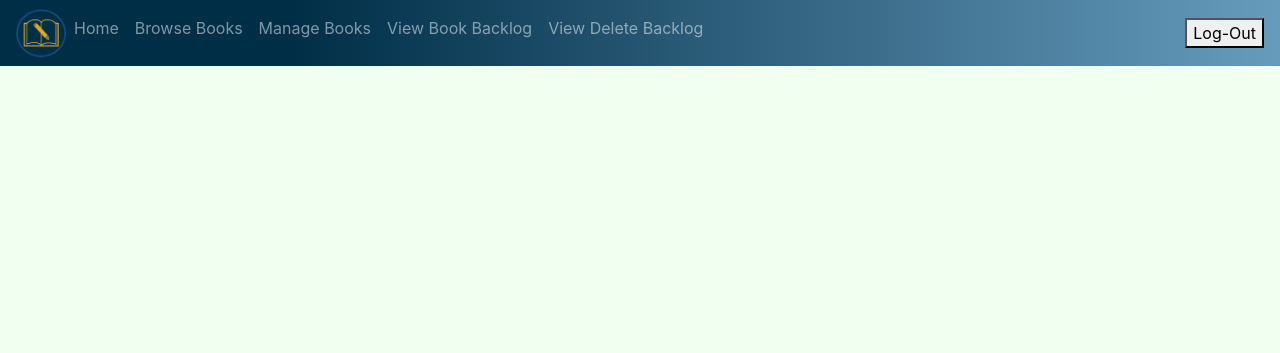
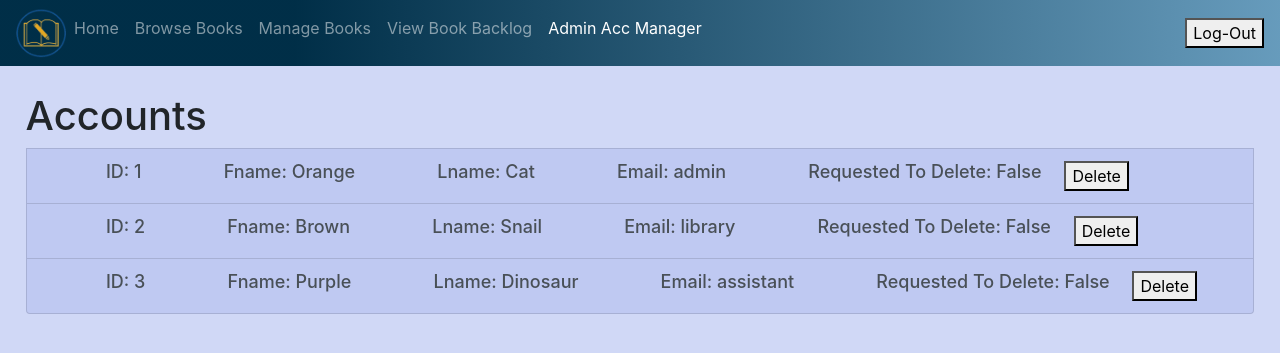
Before and after one commit to klam20/CMPE132-Library, a Flask app: page /view_delete_backlog in a window 1280 px wide. Shown: the top 353 px of the page. Run offline with Flask 3, Linux system fonts and the light colour scheme; a user stored in the database is signed in.

Commit message:
95% done

```diff
--- a/app/routes.py
+++ b/app/routes.py
@@ -9,28 +9,30 @@ from .models import *
 #Default Redirect to home
 @myapp_obj.route("/")
 def index():
-    initializeDB()
-    initializeBooks()
     return redirect('/home')
 
 #Home page
 
 @myapp_obj.route("/home", methods=['GET','POST'])
 def home():
+    initializeDB()      #Runs one time, afterwards it is blocked
+    initializeBooks()
     # Check if user is authenticated
     if current_user.is_authenticated:
         user_permissions = Permissions.query.filter_by(role=current_user.role).first()
         can_view_book_backlog = user_permissions.can_view_book_backlog
         can_view_accounts = user_permissions.can_view_accounts
-        can_request_checkout = user_permissions.can_request_checkout
-        can_approve_checkout = user_permissions.can_approve_checkout
-        can_modify_catalog = user_permissions.can_modify_catalog
-        can_modify_accounts = user_permissions.can_modify_accounts
 
         if request.method == 'POST':                                      #for logged in user
             if request.form.get('logOut') == 'Log-Out':
                 logout_user()
                 return redirect('/home')
+
+            elif request.form.get('Delete') == 'Delete':
+                getUser = User.query.filter_by(id=current_user.id).first()
+                getUser.user_request_delete = True
+                db.session.add(getUser)
+                db.session.commit()
 
         return render_template('home_logged_in.html',
                                can_view_book_backlog=can_view_book_backlog,
@@ -72,7 +74,7 @@ def register():
             flash(f'Account already exists')
             return redirect("/register")
         else:
-            new_user = User(email=form.email.data)
+            new_user = User(email=form.email.data, role="Student")
             new_user.set_password(form.password.data)
             db.session.add(new_user)
             db.session.commit()
@@ -90,16 +92,40 @@ def library():
         user_permissions = Permissions.query.filter_by(role=current_user.role).first()
         can_view_book_backlog = user_permissions.can_view_book_backlog
         can_view_accounts = user_permissions.can_view_accounts
-        can_request_checkout = user_permissions.can_request_checkout
-        can_approve_checkout = user_permissions.can_approve_checkout
         can_modify_catalog = user_permissions.can_modify_catalog
-        can_modify_accounts = user_permissions.can_modify_accounts
+
+
         return render_template('browse_books_logged_in.html', title='Catalog', bookCount=bookCount,
                                 books=books, can_view_book_backlog=can_view_book_backlog,
-                                can_view_accounts=can_view_accounts)
+                                can_view_accounts=can_view_accounts, can_modify_catalog=can_modify_catalog)
 
     else:
         return render_template('browse_books_logged_out.html', title='Catalog', bookCount=bookCount, books=books)
+
+@myapp_obj.route("/modify_catalog", methods=['POST'])
+def modifycatalog():
+    user_permissions = Permissions.query.filter_by(role=current_user.role).first()
+    if request.method == "POST":
+        can_modify_catalog = user_permissions.can_modify_catalog
+        if (can_modify_catalog):    #Check perm just to be sure
+            #Obtain post contents
+            bookname = request.form.get('bookname')
+            author = request.form.get('author')
+            synopsis = request.form.get('synopsis')
+            genre = request.form.get('genre')
+            stock = request.form.get('stock')
+            #Commit the book
+            newBook = Book(name=bookname, author=author, synopsis=synopsis)
+            db.session.add(newBook)
+            db.session.commit()
+            #Use book id to add attributes of book
+            book = Book.query.filter_by(name=bookname).first()
+            bookAttr = BookAttributes(book_id = book.id, genre = genre, stock_quantity=stock)
+            #Commit the attributes
+            db.session.add(bookAttr)
+            db.session.commit()
+    return redirect('/browse_books')
+
 
 @myapp_obj.route('/browse_books/<int:book_id>', methods=['GET','POST'])        #URL varies to view different email messages
 def bookView(book_id):
@@ -113,32 +139,34 @@ def bookView(book_id):
         can_view_book_backlog = user_permissions.can_view_book_backlog
         can_view_accounts = user_permissions.can_view_accounts
         can_request_checkout = user_permissions.can_request_checkout
-        can_approve_checkout = user_permissions.can_approve_checkout
-        can_modify_catalog = user_permissions.can_modify_catalog
-        can_modify_accounts = user_permissions.can_modify_accounts
 
         if request.method == 'POST':
             if request.form.get('Borrow') == 'Borrow':
-                if (attributes.stock_quantity > 0):
-                    flash(f'You borrowed one book, check your log for approval')
-                    #Update stock
-                    attributes.stock_quantity = attributes.stock_quantity - 1
+                if (can_request_checkout == True):
+                    if (attributes.stock_quantity > 0):
+                        flash(f'You borrowed one book, check your log for approval')
+                        #Update stock
+                        attributes.stock_quantity = attributes.stock_quantity - 1
 
-                    #Update user back log
-                    new_userbook = UserBooks(user_id=current_user.id, book_id=book_id, approved="Pending")
+                        #Update user back log
+                        new_userbook = UserBooks(user_id=current_user.id, book_id=book_id, approved="Pending")
 
-                    #Update library back log
-                    new_backlog = CheckoutApproval(user_id=current_user.id, book_id=book_id)
+                        #Update library back log
+                        new_backlog = CheckoutApproval(user_id=current_user.id, book_id=book_id)
 
-                    #Add & Commit
-                    db.session.add(new_userbook)
-                    db.session.add(new_backlog)
-                    db.session.commit()
+                        #Add & Commit
+                        db.session.add(new_userbook)
+                        db.session.add(new_backlog)
+                        db.session.commit()
 
+                    else:
+                        flash(f'Out of stock')
                 else:
-                    flash(f'Sorry! Out of stock')
+                    flash(f'No permission')
                 return redirect('/browse_books/' + str(book_id))
-        return render_template('view_book_logged_in.html', title='Catalog', book=book, attributes=attributes, can_view_book_backlog=can_view_book_backlog, can_view_accounts=can_view_accounts)
+        return render_template('view_book_logged_in.html', title='Catalog', book=book,
+                                attributes=attributes, can_view_book_backlog=can_view_book_backlog,
+                                can_view_accounts=can_view_accounts, )
     else:
         if request.method == 'POST':
             if request.form.get('Borrow') == 'Borrow':
@@ -166,10 +194,7 @@ def book_backlog():
     user_permissions = Permissions.query.filter_by(role=current_user.role).first()
     can_view_book_backlog = user_permissions.can_view_book_backlog
     can_view_accounts = user_permissions.can_view_accounts
-    can_request_checkout = user_permissions.can_request_checkout
     can_approve_checkout = user_permissions.can_approve_checkout
-    can_modify_catalog = user_permissions.can_modify_catalog
-    can_modify_accounts = user_permissions.can_modify_accounts
     #Obtain the book backlog using userBooks
     backlog_count = CheckoutApproval.query.count()
     checkout_backlog = CheckoutApproval.query.all()
@@ -177,49 +202,52 @@ def book_backlog():
     if request.method == "POST":
         #Obtain the user and book associated through the post request
         #Checkout query and also set the approver role now
+        if (can_approve_checkout == True):
 
-        if request.form.get('approve'):
-            #Approve
-            id, user_id, book_id = getUserBook(request.form.get('approve'))
-            checkout = CheckoutApproval.query.filter_by(id=id, user_id=user_id, book_id=book_id).first()
-            checkout.approver = current_user.role
+            if request.form.get('approve'):
+                #Approve
+                id, user_id, book_id = splitFunction(request.form.get('approve'))
+                checkout = CheckoutApproval.query.filter_by(id=id, user_id=user_id, book_id=book_id).first()
+                checkout.approver = current_user.role
 
-            #UserBooks query
-            userBooks = UserBooks.query.filter_by(id=id, user_id=user_id, book_id=book_id).first()
+                #UserBooks query
+                userBooks = UserBooks.query.filter_by(id=id, user_id=user_id, book_id=book_id).first()
 
-            #Decisions
-            checkout.decision = "Approved"
-            checkout.approver = current_user.role
-            userBooks.approved = "Approved"
-            userBooks.start_time = datetime.now()
-            #Do not decrement book stock
-            db.session.add(userBooks)
-            db.session.add(checkout)
-            flash(f'Approved')
-        elif request.form.get('deny'):
-            #Deny
-            id, user_id, book_id = getUserBook(request.form.get('deny'))
+                #Decisions
+                checkout.decision = "Approved"
+                checkout.approver = current_user.role
+                userBooks.approved = "Approved"
+                userBooks.start_time = datetime.now()
+                #Do not decrement book stock
+                db.session.add(userBooks)
+                db.session.add(checkout)
+                flash(f'Approved')
+            elif request.form.get('deny'):
+                #Deny
+                id, user_id, book_id = splitFunction(request.form.get('deny'))
 
-            checkout = CheckoutApproval.query.filter_by(id=id, user_id=user_id, book_id=book_id).first()
+                checkout = CheckoutApproval.query.filter_by(id=id, user_id=user_id, book_id=book_id).first()
 
-            #UserBooks query
-            userBooks = UserBooks.query.filter_by(id=id, user_id=user_id, book_id=book_id).first()
+                #UserBooks query
+                userBooks = UserBooks.query.filter_by(id=id, user_id=user_id, book_id=book_id).first()
 
-            #Decisions
-            checkout.decision = "Denied"
-            checkout.approver = current_user.role
+                #Decisions
+                checkout.decision = "Denied"
+                checkout.approver = current_user.role
 
-            userBooks.approved = "Denied"
+                userBooks.approved = "Denied"
 
-            #Increment book stock back
-            incBookStock = (BookAttributes.query.filter_by(book_id=book_id).first())
-            incBookStock.stock_quantity = incBookStock.stock_quantity + 1
-            db.session.add(userBooks)
-            db.session.add(checkout)
-            db.session.add(incBookStock)
-            flash(f'Deny')
+                #Increment book stock back
+                incBookStock = (BookAttributes.query.filter_by(book_id=book_id).first())
+                incBookStock.stock_quantity = incBookStock.stock_quantity + 1
+                db.session.add(userBooks)
+                db.session.add(checkout)
+                db.session.add(incBookStock)
+                flash(f'Deny')
+            else:
+                flash(f'Unexpected behavior')
         else:
-            flash(f'Unexpected behavior')
+            flash(f'Cannot approve checkout')
 
         db.session.commit()
 
@@ -232,12 +260,30 @@ def delete_backlog():
     user_permissions = Permissions.query.filter_by(role=current_user.role).first()
     can_view_book_backlog = user_permissions.can_view_book_backlog
     can_view_accounts = user_permissions.can_view_accounts
-    can_request_checkout = user_permissions.can_request_checkout
-    can_approve_checkout = user_permissions.can_approve_checkout
-    can_modify_catalog = user_permissions.can_modify_catalog
     can_modify_accounts = user_permissions.can_modify_accounts
+
+    count = User.query.count()
+    users = User.query.all()
+
+
+    if request.method == "POST":
+        if can_modify_accounts:
+            #Check the user's flags if they requested to delete
+            id, email, role = splitFunction(request.form.get("Delete"))
+            userToDelete = User.query.filter_by(id=id, email=email, role=role).first()
+            if userToDelete.user_request_delete:
+                #Delete the account from the db
+                db.session.delete(userToDelete)
+                db.session.commit()
+                return(redirect('/view_delete_backlog'))    #Refresh
+            else:
+                flash(f'Cannot delete without users permission')
+        else:
+            flash(f'You do not have permission to delete')
+
     return render_template('view_delete_backlog.html', title='Delete Backlog', can_view_accounts=can_view_accounts,
-                            can_view_book_backlog=can_view_book_backlog)
+                            can_view_book_backlog=can_view_book_backlog, count=count, users=users)
+
 
 
 @myapp_obj.route('/manage_books', methods=['GET', 'POST'])
@@ -245,17 +291,13 @@ def manage_books():
     user_permissions = Permissions.query.filter_by(role=current_user.role).first()
     can_view_book_backlog = user_permissions.can_view_book_backlog
     can_view_accounts = user_permissions.can_view_accounts
-    can_request_checkout = user_permissions.can_request_checkout
-    can_approve_checkout = user_permissions.can_approve_checkout
-    can_modify_catalog = user_permissions.can_modify_catalog
-    can_modify_accounts = user_permissions.can_modify_accounts
 
-    book_count = UserBooks.query.count()
-    books = UserBooks.query.all()
+    book_count = UserBooks.query.filter_by(user_id=current_user.id).count()
+    books = UserBooks.query.filter_by(user_id=current_user.id).all()
 
     if request.method == "POST":
         if request.form.get('return'):
-            id, user_id, book_id = getUserBook(request.form.get('return'))
+            id, user_id, book_id = splitFunction(request.form.get('return'))
             returnedBook = UserBooks.query.filter_by(id=id, user_id=user_id, book_id=book_id).first()
             returnedBookStock = BookAttributes.query.filter_by(book_id=book_id).first()
             returnedBook.end_time = datetime.now()
@@ -268,3 +310,9 @@ def manage_books():
 
     return render_template('manage_books.html', title='Manage Books', can_view_accounts=can_view_accounts,
                             can_view_book_backlog=can_view_book_backlog, count=book_count, books=books)
+
+#Catch all errors that might happen and just go to home page
+# @myapp_obj.errorhandler(Exception)
+# def page_not_found(error):
+#     # Redirect to the home page
+#     return redirect('/home')
--- a/app/static/style.css
+++ b/app/static/style.css
@@ -10,5 +10,25 @@ h5 {
 }
 
 body {
-    background-color:honeydew;
+    background-color: hsla(228, 67%, 89%, 1);
 }
+
+.list-group-item {
+    background-color: hsla(228, 67%, 85%, 1)
+}
+
+.cat {
+    height:200px;
+    position: relative;
+    text-align:center;
+    margin-top:10%;
+}
+
+.welcome {
+    text-align: center;
+    font-size: 40px;
+    color: #333;
+    margin-bottom: 20px;
+    text-transform: uppercase;
+    font-weight: bold;
+}
--- a/app/templates/login.html
+++ b/app/templates/login.html
@@ -46,7 +46,7 @@
       <h1 class="display-1">Welcome back!</h1>
       <h2 class="display-4">Sign in to continue.</h2>
       <br>
-        <form action="" method="post" novalidate>
+        <form action="/login" method="POST" novalidate>
             {{ form.hidden_tag() }}
             <p>
                 {{ form.email.label }}<br>
--- a/app/templates/manage_books.html
+++ b/app/templates/manage_books.html
@@ -42,7 +42,7 @@
         {% if can_view_accounts == True %}
 
         <li class="nav-item">
-          <a class="nav-link" href="/view_delete_backlog">View Delete Backlog<span class="sr-only">(current)</span></a>
+          <a class="nav-link" href="/view_delete_backlog">Admin Acc Manager<span class="sr-only">(current)</span></a>
         </li>
         {% endif %}
 
--- a/app/templates/register.html
+++ b/app/templates/register.html
@@ -40,7 +40,7 @@
 {% endwith %}
 
     <!--Registration Form-->
-    <form class = "registerForm" method="post">
+    <form class = "registerForm" method="POST">
         <h1>Registration Form</h1>
         <form action="" method="post" novalidate>
             {{ form.hidden_tag() }}
--- a/app/templates/view_book_backlog.html
+++ b/app/templates/view_book_backlog.html
@@ -33,7 +33,7 @@
         <!--Jinja2 html based on role-->
         {% if can_view_book_backlog == True %}
 
-          <li class="nav-item">
+          <li class="nav-item active">
             <a class="nav-link" href="/view_book_backlog">View Book Backlog<span class="sr-only">(current)</span></a>
           </li>
         {% endif %}
@@ -41,7 +41,7 @@
         {% if can_view_accounts == True %}
 
         <li class="nav-item">
-          <a class="nav-link" href="/view_delete_backlog">View Delete Backlog<span class="sr-only">(current)</span></a>
+          <a class="nav-link" href="/view_delete_backlog">Admin Acc Manager<span class="sr-only">(current)</span></a>
         </li>
         {% endif %}
 
--- a/app/templates/view_book_logged_in.html
+++ b/app/templates/view_book_logged_in.html
@@ -38,7 +38,7 @@
         {% if can_view_accounts == True %}
 
         <li class="nav-item">
-          <a class="nav-link" href="/view_delete_backlog">View Delete Backlog<span class="sr-only">(current)</span></a>
+          <a class="nav-link" href="/view_delete_backlog">Admin Acc Manager<span class="sr-only">(current)</span></a>
         </li>
         {% endif %}
 
--- a/app/templates/view_delete_backlog.html
+++ b/app/templates/view_delete_backlog.html
@@ -9,7 +9,7 @@
     <link rel="stylesheet" href="https://cdn.jsdelivr.net/npm/bootstrap@4.3.1/dist/css/bootstrap.min.css" integrity="sha384-ggOyR0iXCbMQv3Xipma34MD+dH/1fQ784/j6cY/iJTQUOhcWr7x9JvoRxT2MZw1T" crossorigin="anonymous">
     <link href="{{url_for('static', filename='style.css')}}" rel="stylesheet">
 
-    <title>View Book Backlog</title>
+    <title>Manage Books</title>
   </head>
   <body>
 
@@ -41,8 +41,8 @@
 
         {% if can_view_accounts == True %}
 
-        <li class="nav-item">
-          <a class="nav-link" href="/view_delete_backlog">View Delete Backlog<span class="sr-only">(current)</span></a>
+        <li class="nav-item active">
+          <a class="nav-link" href="/view_delete_backlog">Admin Acc Manager<span class="sr-only">(current)</span></a>
         </li>
         {% endif %}
 
@@ -67,7 +67,29 @@
     {% endwith %}
 
 <!--Insert Content-->
+  <div class="list_books">
+    <h1>Accounts</h1>
+        <!--Insert Content-->
+        {%if count > 0%}
+            {%for request in users%}
+                <div class="list-group-item list-group-item-action" aria-current="true">
+                  <div class="d-flex w-100">
+                      <h5>ID: {{request.id}} &emsp;</h5>
+                      <h5>Fname: {{request.fname}} &emsp;</h5>
+                      <h5>Lname: {{request.lname}} &emsp;</h5>
+                      <h5>Email: {{request.email}} &emsp;</h5>
+                      <h5>Requested To Delete: {{request.user_request_delete}} &emsp;</h5>
 
+                      <form method="post" action="/view_delete_backlog">
+                        <button type="submit" value="{{request.id}},{{request.email}},{{request.role}}" name="Delete">Delete</button>
+                      </form>
+                  </div>
+                </div>
+
+
+
+            {%endfor%}
+        {%endif%}
   </div>
 
 
```
Also changed, not shown: app/models.py (+27 -30 lines), app/static/books/books.csv (+10 -10 lines), app/templates/browse_books_logged_in.html (+13 -2 lines), app/templates/home_logged_in.html (+13 -1 lines), app/app.db, app/static/cat.gif (added).
